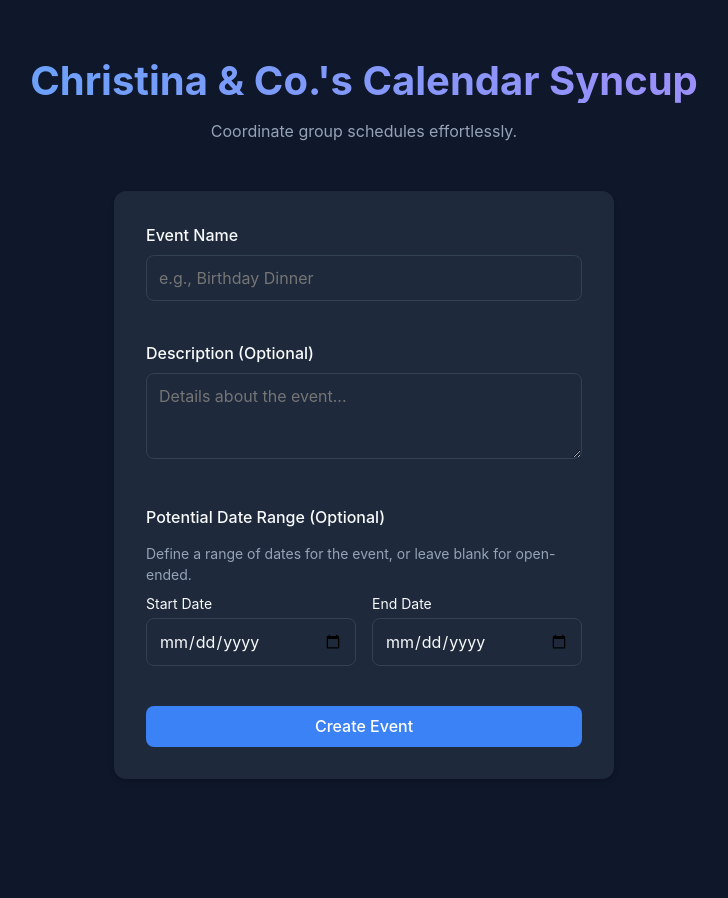
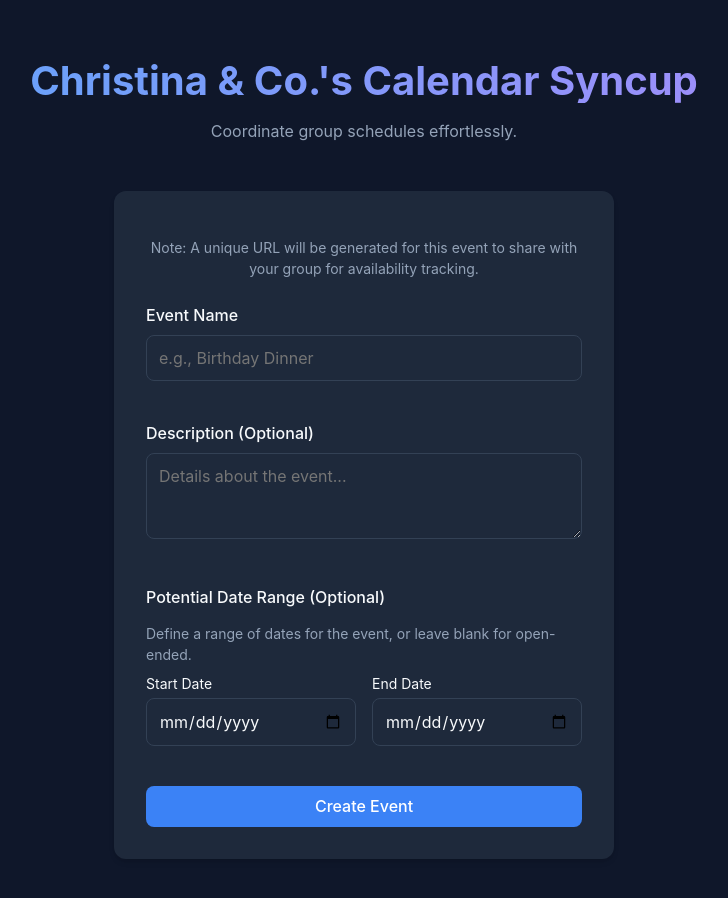
Before and after one commit to babyfishX/syncup, a React (Vite) app in the folder client/: page / in a window 1280 px wide. Shown: the top 898 px of the page, without its empty margins (276-1004 px from the left). Before the commit the page ends 843 px from the top, so only its background shows below. Built offline with nearby package versions, Linux system fonts and the light colour scheme.

Commit message:
Add disclaimer to Create Event page

```diff
--- a/client/src/components/CreateEventForm.jsx
+++ b/client/src/components/CreateEventForm.jsx
@@ -61,6 +61,14 @@ const CreateEventForm = () => {
 
             <div className="card">
                 <form onSubmit={handleSubmit}>
+                    <p style={{
+                        marginBottom: '1.5rem',
+                        textAlign: 'center',
+                        fontSize: '0.875rem',
+                        color: 'var(--color-text-muted)'
+                    }}>
+                        Note: A unique URL will be generated for this event to share with your group for availability tracking.
+                    </p>
                     <div style={{ marginBottom: '1.5rem' }}>
                         <label style={{ display: 'block', marginBottom: '0.5rem', fontWeight: 500 }}>Event Name</label>
                         <input
```
Also changed, not shown: 3 other files (tests, documents, lock files or other folders).
